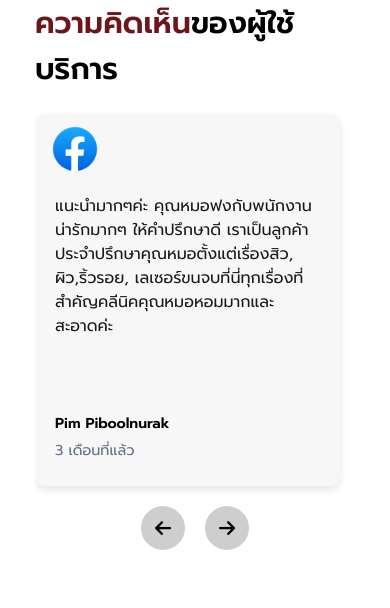
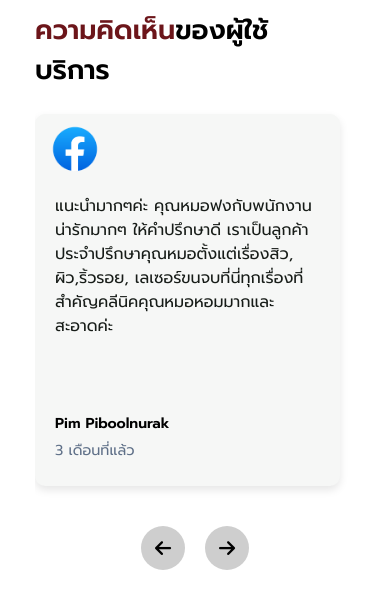
Before and after one commit to AeswellClinic/Review_Pro, a plain HTML site: page index.html in a window 390 px wide. Drawn offline with Linux system fonts and the light colour scheme.

Commit message:
Update style.css

```diff
--- a/style.css
+++ b/style.css
@@ -284,9 +284,9 @@ body{
 
   .heading {
     position: fixed;
-    top: 0;
+    top: 10px;
     left: 35px;
-    font-size: 30px;
+    font-size: 27px;
   }
 
   .carousel {
@@ -314,13 +314,13 @@ body{
   #left {
     left: 40%;
     transform: translateX(-50%);
-    bottom: 20px;
+    bottom: 0px;
   }
 
   #right {
     left: 60%;
     transform: translateX(-50%);
-    bottom: 20px;
+    bottom: 0px;
   }
 
 }
```
